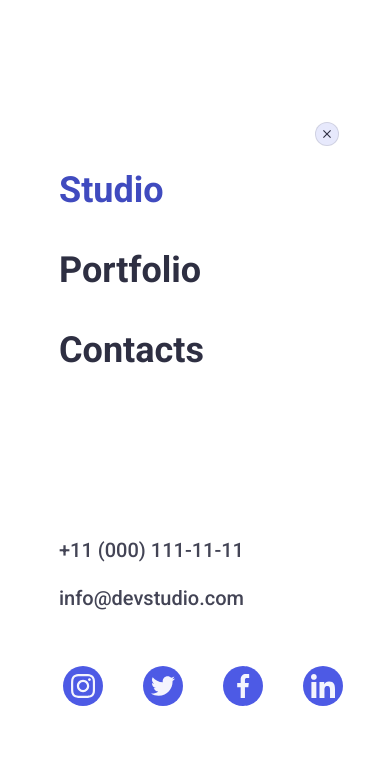
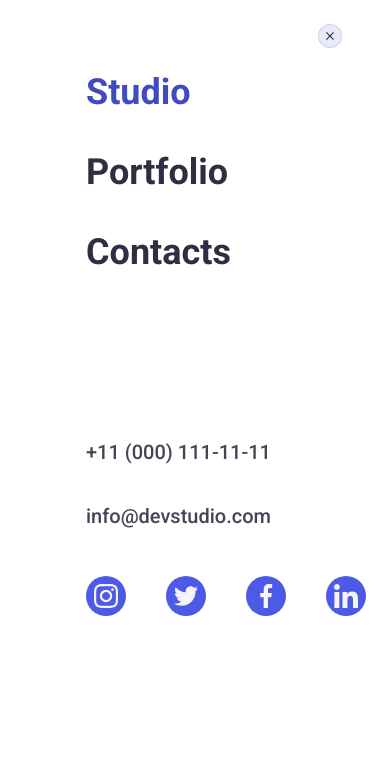
Before and after one commit to Anhelina-Martynishyna/goit-markup-hw-6, a plain HTML site: page index.html in a window 390 px wide. Both pictures are taken after a click on the button 327 px from the left and 26 px from the top of the page. Shown: the top 771 px of the page. Drawn offline with nearby package versions, Linux system fonts and the light colour scheme.

Commit message:
Initial commit

```diff
--- a/css/styles.css
+++ b/css/styles.css
@@ -230,7 +230,8 @@ button {
   opacity: 0;
   visibility: hidden;
   pointer-events: none;
-
+  z-index: 999;
+  overflow-y: auto;
   transition: opacity 250ms cubic-bezier(0.4, 0, 0.2, 1),
     visibility 250ms cubic-bezier(0.4, 0, 0.2, 1);
 }
@@ -241,25 +242,27 @@ button {
   pointer-events: auto;
 }
 .mobile-wrapper {
-  padding-left: 16px;
-  position: absolute;
+  width: 100%;
+  max-width: 320px;
+  min-height: 100vh;
+  padding: 0 16px;
+  position: relative;
+  height: 100%;
   top: 50%;
   left: 50%;
 
-  width: 408px;
-  min-height: 640px;
   border-radius: 4px;
   transform: translate(-50%, -50%);
 
   background-color: #ffffff;
+  margin: 0 auto;
 }
 .mobile-menu:not(.is-open) .mobile-wrapper {
   transform: translate(-50%, -50%) scale(1.5);
 }
 .mobile-menu-container {
-  position: relative;
-  /* padding-top: 72px; */
-  padding-bottom: 40px;
+  position: absolute;
+  padding: 72px 0 40px;
   margin: 0 auto;
   display: flex;
   flex-direction: column;
@@ -297,11 +300,8 @@ button {
   fill: #ffffff;
   transition: fill 250ms cubic-bezier(0.4, 0, 0.2, 1);
 }
-.modal {
-  padding: 72px 16px 16px 40px;
-}
+
 .mobile-menu-nav {
-  padding-top: 72px;
   margin-bottom: 168px;
 }
 .mobile-nav-list {
@@ -337,7 +337,7 @@ button {
 .menu-address-list {
   display: flex;
   flex-direction: column;
-  gap: 24px;
+  gap: 40px;
 }
 .menu-address-link {
   font-weight: 500;
@@ -355,8 +355,7 @@ button {
   list-style: none;
   display: flex;
   gap: 40px;
-  justify-content: center;
-  margin-top: 8px;
+  justify-content: flex-start;
 }
 .menu-icon-item {
   width: 40px;
@@ -694,6 +693,11 @@ button {
   letter-spacing: 0.02em;
   color: #434455;
 }
+@media screen and (max-width: 767px) {
+  .section-team-list {
+    justify-content: center;
+  }
+}
 /* tablet version */
 @media screen and (min-width: 768px) {
   .section-team-list {
@@ -833,6 +837,8 @@ button {
   background-color: #2e2f42;
 }
 .footer-container {
+  padding-left: 20px;
+  padding-right: 20px;
   display: flex;
   flex-wrap: wrap;
   gap: 72px;
@@ -988,6 +994,9 @@ button {
   }
   .social-title {
     padding: 0;
+    text-align: left;
+    margin-left: 0;
+    margin-right: 0;
   }
   .social-list {
     padding: 0;
@@ -1005,6 +1014,10 @@ button {
   }
   .form-text {
     padding: 0;
+    align-items: flex-start;
+    display: flex;
+
+    justify-content: left;
   }
 }
 
```
